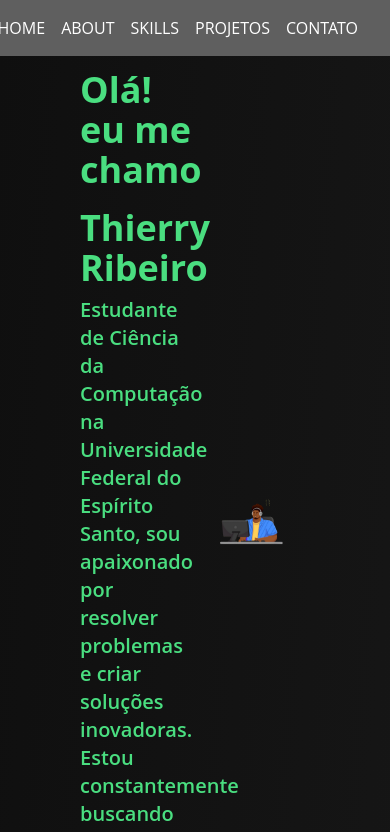
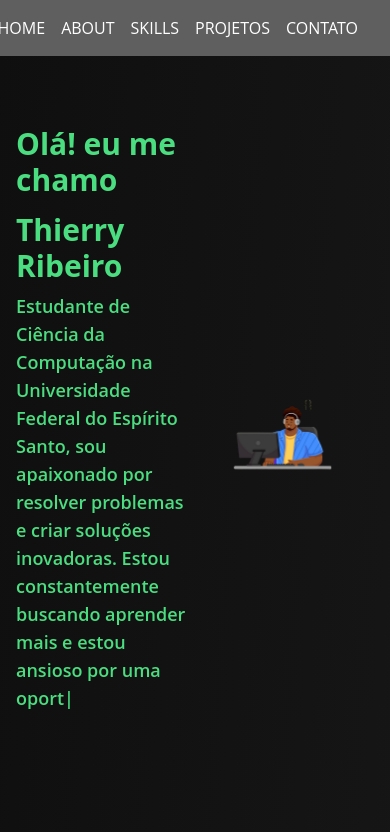
Before and after one commit to Ribeirotmr/portifolio, a Next.js app: page / in a window 390 px wide. Shown: the top 832 px of the page. Built offline with nearby package versions, Linux system fonts and the light colour scheme.

Commit message:
Update HomeSection.tsx

```diff
--- a/components/HomeSection.tsx
+++ b/components/HomeSection.tsx
@@ -48,30 +48,28 @@ export default function HomeSection() {
 
   return (
     <div id="homeSection" className="min-h-screen flex items-center">
-      <div className="flex w-full items-center justify-center p-20">
-        <div className="w-1/2">
-          <p className="text-4xl text-green-400 font-bold animate-bounce">
+      <div className="flex w-full items-center justify-center p-4 md:p-20">
+        <div className="w-full md:w-1/2">
+          <p className="text-3xl md:text-4xl text-green-400 font-bold animate-bounce">
             Olá! eu me chamo
           </p>
-          <h1 className="text-4xl font-bold text-green-400 mt-2">
+          <h1 className="text-3xl md:text-4xl font-bold text-green-400 mt-2">
             Thierry Ribeiro
           </h1>
-
           <p
             ref={textRef}
-            className="text-xl font-semibold text-green-400 mt-2 max-w-lg opacity-0"
+            className="text-lg md:text-xl font-semibold text-green-400 mt-2 max-w-lg opacity-0"
             style={{ "--translate-x": "50px" } as React.CSSProperties}
           >
             {typedText}
             <span className="blinking-cursor">|</span>
           </p>
         </div>
-
-        <div className="w-1/2 flex justify-center items-center animate-fade-in">
+        <div className="w-full md:w-1/2 flex justify-center items-center mt-8 md:mt-0 animate-fade-in">
           <img
             src="./images/dev.png"
             alt="Developer"
-            className="w-full h-auto custom-bounce animate-delay-900"
+            className="w-full md:w-3/4 h-auto custom-bounce animate-delay-900"
           />
         </div>
       </div>
```
